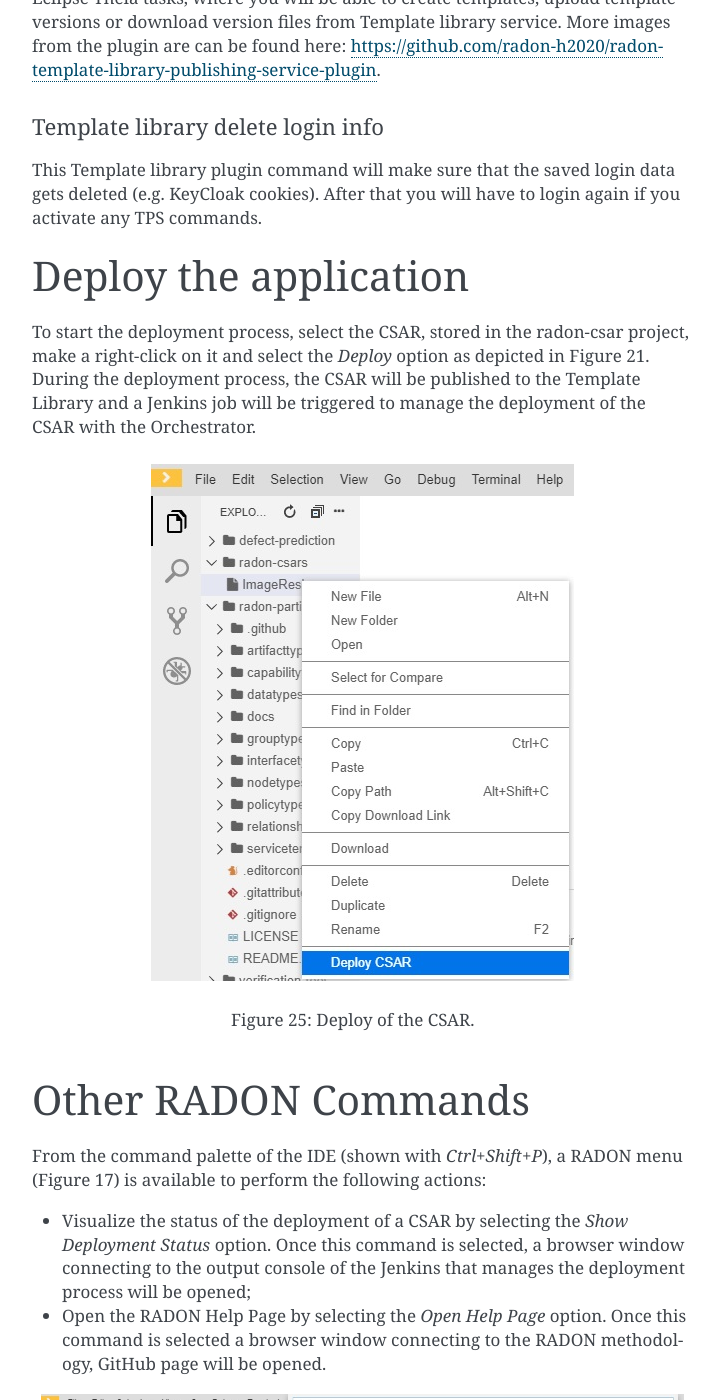
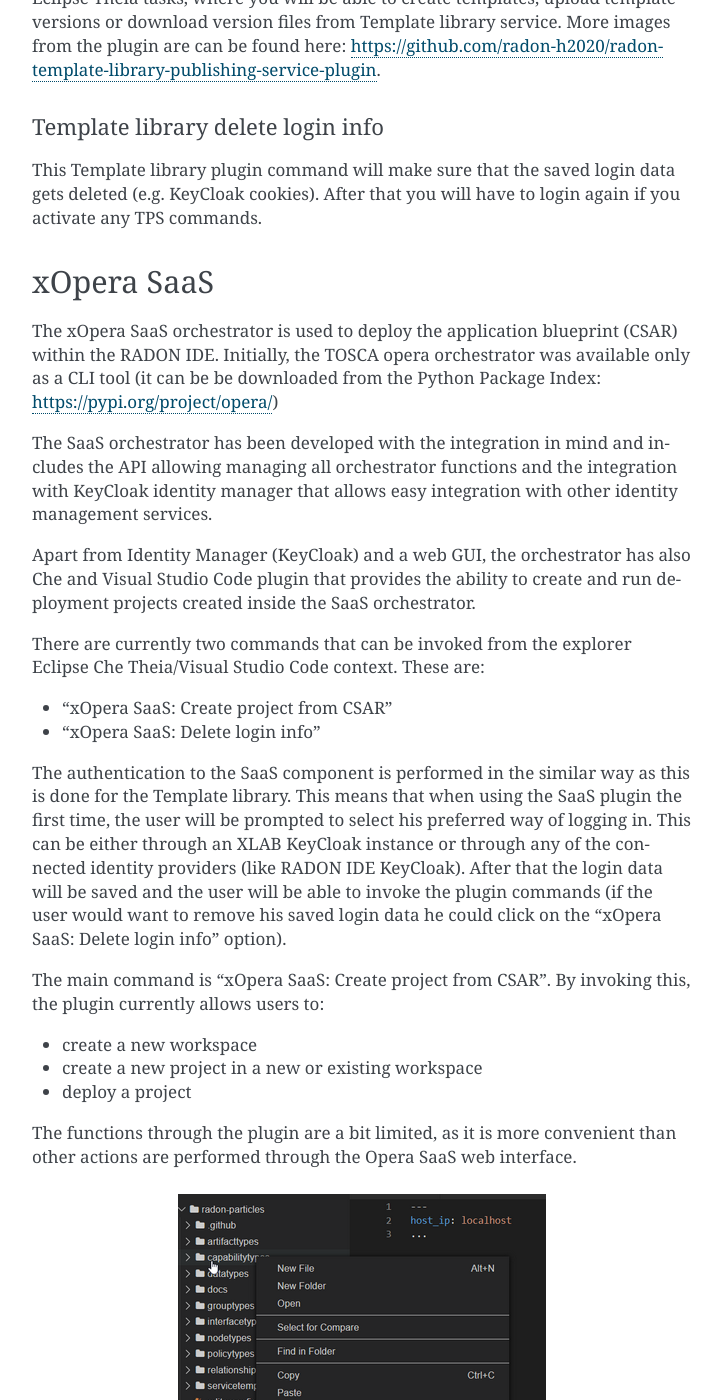
Before and after one commit to zhululai/radon-ide, a Sphinx documentation site: the page built from docs/getting-started.rst, in a window 1280 px wide and 1400 px high, scrolled down 15741 px. Shown: the whole window, without its empty margins (388-1109 px from the left). Built offline with Sphinx 7.4.7, drawn with Linux system fonts in a browser that asks for light colours; some of the changed text lies outside the part shown.

Commit message:
Added xopera-saas documentation

```diff
--- a/docs/getting-started.rst
+++ b/docs/getting-started.rst
@@ -310,6 +310,70 @@ Template library delete login info
 This Template library plugin command will make sure that the saved login data gets deleted (e.g. KeyCloak cookies). After
 that you will have to login again if you activate any TPS commands.
 
+xOpera SaaS
+***********
+
+The xOpera SaaS orchestrator is used to deploy the application blueprint (CSAR)
+within the RADON IDE. Initially, the TOSCA opera orchestrator was available
+only as a CLI tool (it can be be downloaded from the Python Package Index:
+https://pypi.org/project/opera/)
+
+The SaaS orchestrator has been developed with the integration in mind and
+includes the API allowing managing all orchestrator functions and the
+integration with KeyCloak identity manager that allows easy integration with
+other identity management services.
+
+Apart from Identity Manager (KeyCloak) and a web GUI, the orchestrator has also
+Che and Visual Studio Code plugin that provides the ability to create and run
+deployment projects created inside the SaaS orchestrator.
+
+There are currently two commands that can be invoked from the explorer Eclipse
+Che Theia/Visual Studio Code context. These are:
+
+- "xOpera SaaS: Create project from CSAR"
+- "xOpera SaaS: Delete login info"
+
+The authentication to the SaaS component is performed in the similar way as
+this is done for the Template library. This means that when using the SaaS
+plugin the first time, the user will be prompted to select his preferred way
+of logging in. This can be either through an XLAB KeyCloak instance or through
+any of the connected identity providers (like RADON IDE KeyCloak). After that
+the login data will be saved and the user will be able to invoke the plugin
+commands (if the user would want to remove his saved login data he could click
+on the "xOpera SaaS: Delete login info" option).
+
+The main command is "xOpera SaaS: Create project from CSAR". By invoking this,
+the plugin currently allows users to:
+
+- create a new workspace
+- create a new project in a new or existing workspace
+- deploy a project
+
+The functions through the plugin are a bit limited, as it is more convenient
+than other actions are performed through the Opera SaaS web interface.
+
+.. figure:: imgs/xopera-saas/deploy_csar.png
+
+   Figure 16: Deployment of the CSAR.
+
+User can invoke the main plugin actions by right clicking on the compressed
+TOSCA CSAR (file should include .zip or .csar extension). Then the plugin will
+interactively guide him through the creation of workspace and the project.
+
+.. figure:: imgs/xopera-saas/create_project.png
+
+   Figure 17: Creating a new project.
+
+After that you will be asked if you want to deploy the CSAR from the project.
+The deployment process starts right away and gives you the deployment outputs
+from the xOpera SaaS orchestrator. Then the plugin will then redirect you to
+the SaaS UI where you will be able to see your created workspace and project.
+
+.. figure:: imgs/xopera-saas/redirect.png
+
+   Figure 18: The xOpera SaaS plugin redirection.
+
+
 Deploy the application
 """"""""""""""""""""""
 
```
